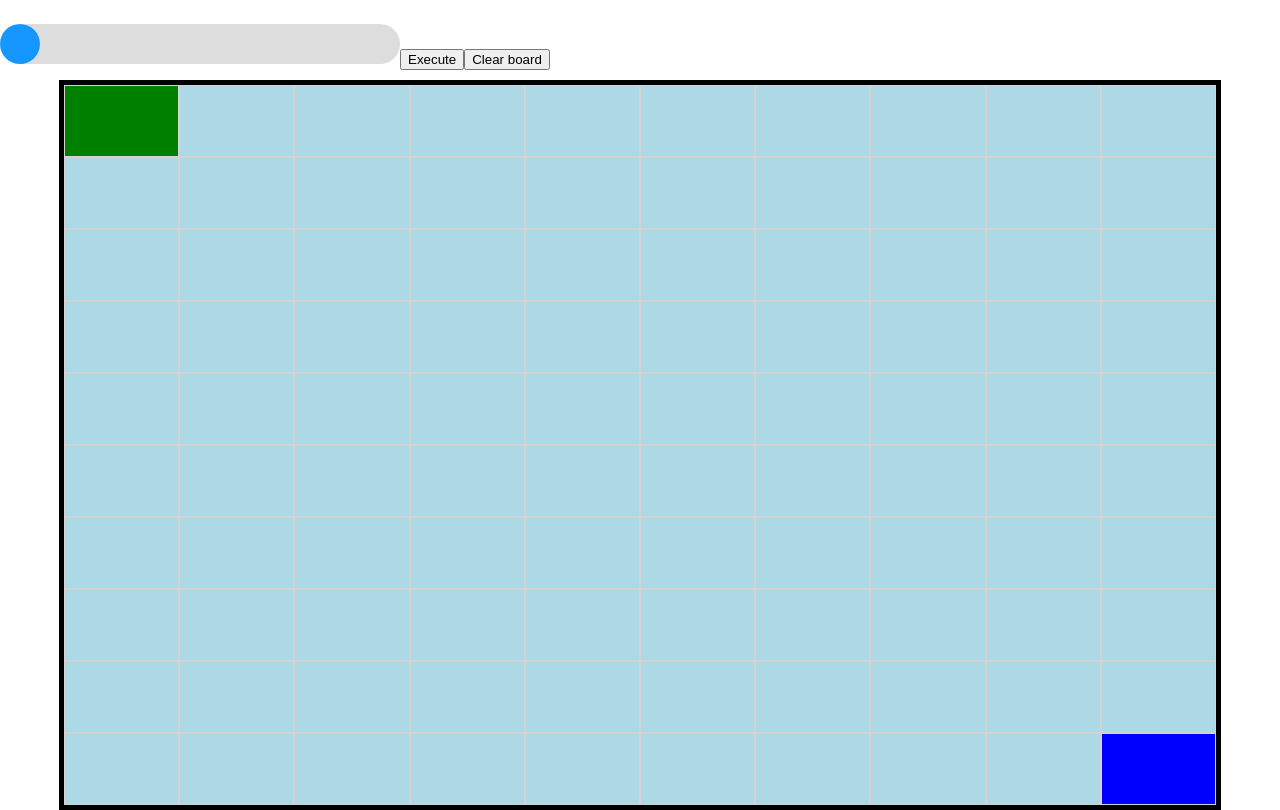
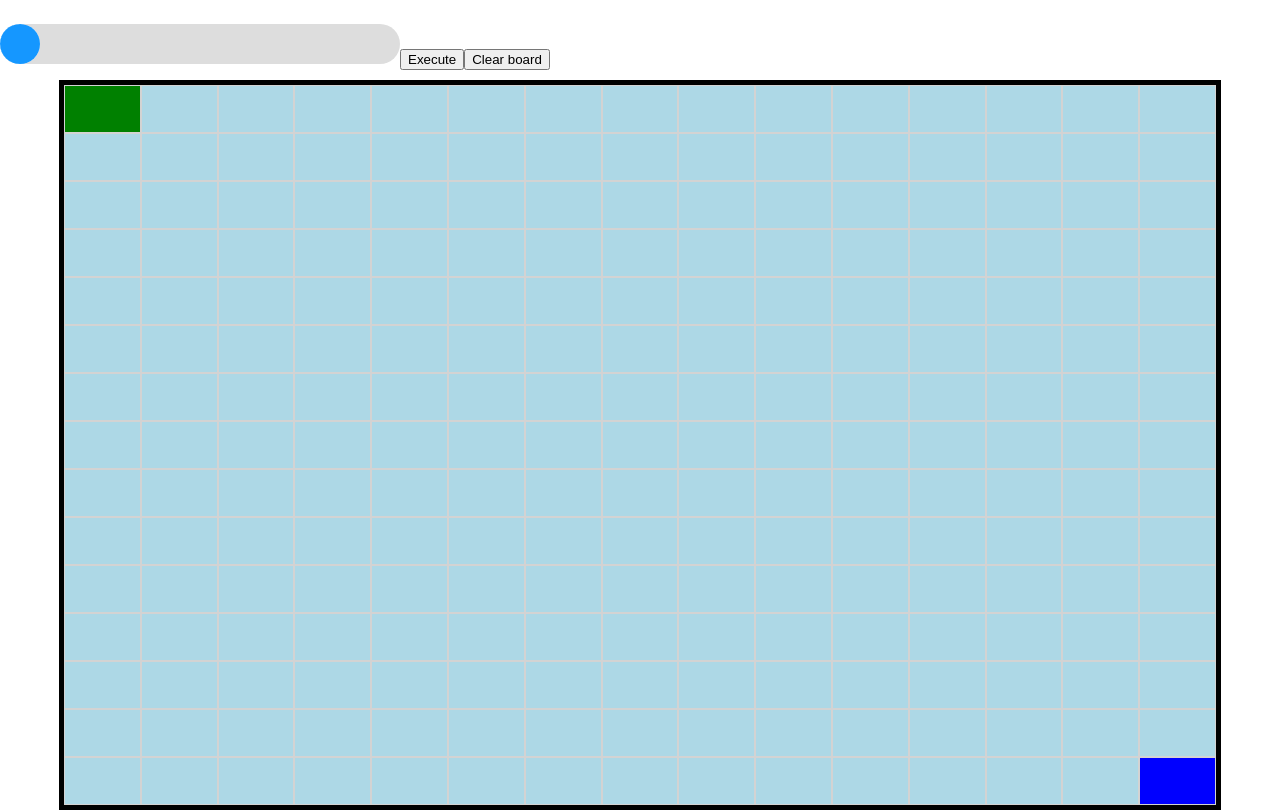
Before and after one commit to NenkoPakov/AlgorithmsVisualizer, a React (Create React App) app: page / in a window 1280 px wide. Built offline with nearby package versions, Linux system fonts and the light colour scheme.

Commit message:
Implemented functionality for showing priority of the visited and path nodes

```diff
--- a/src/App.tsx
+++ b/src/App.tsx
@@ -4,7 +4,7 @@ import React, { useEffect, useRef, useState } from 'react';
 import RangeSlider from './components/RangeSlider';
 
 function App() {
-  const INITIAL_SIZE = 10;
+  const INITIAL_SIZE = 15;
 
   const [boardSize, setBoardSize] = useState<number>(0);
   const [rows, setRows] = useState(INITIAL_SIZE);
--- a/src/components/Board.tsx
+++ b/src/components/Board.tsx
@@ -2,10 +2,11 @@ import Cell from './Cell';
 import React, { ReducerAction, useCallback, useEffect, useRef, useState } from 'react';
 import styled from 'styled-components';
 import breadthFirstSearch from '../services/breadthFirstSearch';
-import { Props } from '../interfaces/Board.interface';
+import { ComeFrom, ComeFromData, Props } from '../interfaces/Board.interface';
 import { NodeType, INodeFactory, Node, } from '../interfaces/Cell.interface';
 import Free from './Free';
 import BoardProvider, { useBoard, useBoardUpdate } from './BoardContext';
+import greedyBestFirstSearch from '../services/greedyBestFirstSearch';
 
 const TIMEOUT_MILLISECONDS = 10;
 
@@ -40,13 +41,26 @@ border:1px solid black;
 flex-grow:1;
 `;
 
-const getMatrixInitValue = (size: number) => {
+const getBooleanMatrixInitValue = (size: number) => {
     let initMatrix: boolean[][] = Array(size);
 
     for (let row = 0; row < size; row++) {
         initMatrix[row] = Array(size);
         for (let col = 0; col < size; col++) {
             initMatrix[row][col] = false;
+        }
+    }
+
+    return initMatrix
+};
+
+const getNumericMatrixInitValue = (size: number) => {
+    let initMatrix: number[][] = Array(size);
+
+    for (let row = 0; row < size; row++) {
+        initMatrix[row] = Array(size);
+        for (let col = 0; col < size; col++) {
+            initMatrix[row][col] = 0;
         }
     }
 
@@ -91,40 +105,52 @@ const generateWall = (targetNode: Node, wallStartNode: Node, wallNodes: boolean[
 }
 
 const destroyWall = (targetNode: Node, wallStartNode: Node, wallNodes: boolean[][]) => {
-    const proposedNodes: Node[] = [];
+    const destroyedNodes: Node[] = [];
 
-    let { row: targetRow, col: targetCol } = targetNode;
-    let { row: previousNodeRow, col: previousNodeCol } = wallStartNode;
+    // let { row: targetRow, col: targetCol } = targetNode;
+    // let { row: previousNodeRow, col: previousNodeCol } = wallStartNode;
 
-    let verticalDirectionSign = previousNodeRow > targetRow ? -1 : +1;
-    let horizontalDirectionSign = previousNodeCol > targetCol ? -1 : +1;
+    // let colDifference = previousNodeCol - targetCol;
+    // let rowDifference = previousNodeRow - targetRow;
 
-    while (previousNodeRow != targetRow && previousNodeCol != targetCol) {
-        previousNodeRow += verticalDirectionSign;
-        previousNodeCol += horizontalDirectionSign;
+    // let verticalDirectionSign = rowDifference > 0 ? -1 : +1;
+    // let horizontalDirectionSign = colDifference > 0 ? -1 : +1;
 
-        if (wallNodes[previousNodeRow][previousNodeCol]) {
-            proposedNodes.push({ row: previousNodeRow, col: previousNodeCol });
-        }
-    }
+    // if(Math.abs(colDifference)>Math.abs(rowDifference)){
+    //     previousNodeCol += horizontalDirectionSign;
+    // }
 
-    while (previousNodeRow != targetRow) {
-        previousNodeRow += verticalDirectionSign;
 
-        if (wallNodes[previousNodeRow][previousNodeCol]) {
-            proposedNodes.push({ row: previousNodeRow, col: previousNodeCol });
-        }
-    }
 
-    while (previousNodeCol != targetCol) {
-        previousNodeCol += horizontalDirectionSign;
 
-        if (wallNodes[previousNodeRow][previousNodeCol]) {
-            proposedNodes.push({ row: previousNodeRow, col: previousNodeCol });
-        }
-    }
 
-    return proposedNodes;
+
+    // while (previousNodeRow != targetRow && previousNodeCol != targetCol) {
+    //     previousNodeRow += verticalDirectionSign;
+    //     previousNodeCol += horizontalDirectionSign;
+
+    //     if (wallNodes[previousNodeRow][previousNodeCol]) {
+    //         proposedNodes.push({ row: previousNodeRow, col: previousNodeCol });
+    //     }
+    // }
+
+    // while (previousNodeRow != targetRow) {
+    //     previousNodeRow += verticalDirectionSign;
+
+    //     if (wallNodes[previousNodeRow][previousNodeCol]) {
+    //         proposedNodes.push({ row: previousNodeRow, col: previousNodeCol });
+    //     }
+    // }
+
+    // while (previousNodeCol != targetCol) {
+    //     previousNodeCol += horizontalDirectionSign;
+
+    //     if (wallNodes[previousNodeRow][previousNodeCol]) {
+    //         proposedNodes.push({ row: previousNodeRow, col: previousNodeCol });
+    //     }
+    // }
+
+    // return proposedNodes;
 }
 
 const matrixDeepCopy = (matrix: boolean[][]) => {
@@ -134,12 +160,12 @@ const matrixDeepCopy = (matrix: boolean[][]) => {
 interface State {
     startNode: Node,
     finishNode: Node,
-    wallSelectionStartNode: Node,
     wallNodes: boolean[][],
     visitedNodes: boolean[][],
+    nodeValues: number[][],
     pathNodes: boolean[][],
+    wallSelectionStartNode: Node,
     proposedWall: Node[],
-    comeFrom: { [name: string]: string | undefined },
     foundPath: Node[],
     draggedNodePosition: Node,
 }
@@ -149,7 +175,7 @@ export const ActionTypes = {
     CLEAR_SOLUTION: 'clearSolution',
     SET_VISITED_NODE: 'setVisitedNode',
     SET_PATH_NODE: 'setPathNode',
-    SET_COME_FROM: 'setComeFrom',
+    SET_NODE_VALUE: 'setNodeValue',
     SET_DRAGGED_NODE_POSITION: 'setDraggedNodePosition',
     SET_START_NODE: 'setStartNode',
     SET_FINISH_NODE: 'setFinishNode',
@@ -172,7 +198,6 @@ function reducer(state: State, action: any) {
 
         case ActionTypes.SET_VISITED_NODE:
             let { row: visitedRow, col: visitedCol }: Node = action.payload;
-
             state.visitedNodes[visitedRow][visitedCol] = true;
 
             return { ...state, visitedNodes: state.visitedNodes };
@@ -184,8 +209,12 @@ function reducer(state: State, action: any) {
 
             return { ...state, pathNodes: state.pathNodes };
 
-        case ActionTypes.SET_COME_FROM:
-            return { ...state, comeFrom: action.payload };
+        case ActionTypes.SET_NODE_VALUE:
+            let { row: nodeValueRow, col: nodeValueCol }: Node = action.payload.node;
+
+            state.nodeValues[nodeValueRow][nodeValueCol] = action.payload.value;
+
+            return { ...state, nodeValues: state.nodeValues };
 
         case ActionTypes.SET_DRAGGED_NODE_POSITION:
             if (state.draggedNodePosition.row != action.payload.row || state.draggedNodePosition.col != action.payload.col) {
@@ -256,7 +285,7 @@ function reducer(state: State, action: any) {
             if (state.wallSelectionStartNode.row != -1 && state.wallSelectionStartNode.col != -1) {
                 const changedNodes: Node[] = generateWall(action.payload.node, state.wallSelectionStartNode, state.wallNodes);
 
-                changedNodes.map(node => state.wallNodes[node.row][node.col] = action.payload.isUnmarkAction?false:true);
+                changedNodes.map(node => state.wallNodes[node.row][node.col] = action.payload.isUnmarkAction ? false : true);
                 return { ...state, proposedWall: changedNodes, wallNodeMatrix: state.wallNodes };
             }
 
@@ -267,56 +296,62 @@ function reducer(state: State, action: any) {
 
 function Board({ size }: Props) {
     const initState = {
-        wallNodes: getMatrixInitValue(size),
-        visitedNodes: getMatrixInitValue(size),
-        pathNodes: getMatrixInitValue(size),
         startNode: { row: 0, col: 0 },
         finishNode: { row: size - 1, col: size - 1 },
-        isMousePressed: false,
+        wallNodes: getBooleanMatrixInitValue(size),
+        visitedNodes: getBooleanMatrixInitValue(size),
+        nodeValues: getNumericMatrixInitValue(size),
+        pathNodes: getBooleanMatrixInitValue(size),
+        wallSelectionStartNode: { row: -1, col: -1 },
         proposedWall: [],
-        wallSelectionStartNode: { row: -1, col: -1 },
-        comeFrom: {},
         foundPath: [],
         draggedNodePosition: { row: -1, col: -1 },
     }
 
     const [state, dispatch] = React.useReducer(reducer, initState);
 
-    const extractSolutionData = (comeFrom: { [name: string]: string | undefined }, startNode: Node, finishNode: Node) => {
+    const extractSolutionData = (comeFrom: ComeFrom, startNode: Node, finishNode: Node) => {
         // the algorithm has been updated again, so we have to clear the latest found path
         if (state.visitedNodes.some(row => row.includes(true))) {
-            dispatch({ type: ActionTypes.CLEAR_SOLUTION, payload: getMatrixInitValue(size) });
+            dispatch({ type: ActionTypes.CLEAR_SOLUTION, payload: getBooleanMatrixInitValue(size) });
         }
 
-        const recentlyVisitedNodes: Node[] = Object.keys(comeFrom).map(node => {
-            let currentNodeData = node.split('-');
-            let row = parseInt(currentNodeData[0]);
-            let col = parseInt(currentNodeData[1]);
+        const recentlyVisitedNodes: { node: Node, value: number }[] = Object.keys(comeFrom).map(currentKey => {
+            let currentKeyData = currentKey.split('-');
+            let row = parseInt(currentKeyData[0]);
+            let col = parseInt(currentKeyData[1]);
 
-            return { row: row, col: col };
+            let value: number = comeFrom[currentKey].value;
+
+            return { node: { row, col }, value };
         });
 
         recentlyVisitedNodes.forEach((node, i) => {
-            setTimeout(
-                () => dispatch({ type: ActionTypes.SET_VISITED_NODE, payload: node }),
+            setTimeout(() => {
+                dispatch({ type: ActionTypes.SET_VISITED_NODE, payload: node.node });
+                dispatch({ type: ActionTypes.SET_NODE_VALUE, payload: node });
+            },
                 i * TIMEOUT_MILLISECONDS
             )
         });
 
 
         //go through each node from comeFrom until the startNode is not reached
-        let currentNode: string | undefined = comeFrom[`${finishNode.row}-${finishNode.col}`];
+        let currentNode: ComeFromData = comeFrom[`${finishNode.row}-${finishNode.col}`];
+
         let startNodeText: string = `${startNode.row}-${startNode.col}`;
         const path: Node[] = [];
 
-        while (currentNode != startNodeText && currentNode) {
-            let currentNodeData = currentNode.split('-');
-            let row = parseInt(currentNodeData[0]);
-            let col = parseInt(currentNodeData[1]);
+        while (currentNode.parent != startNodeText && currentNode) {
+            let parent: string = currentNode.parent!;
 
-            path.push({ row: row, col: col });
+            let parentData = parent.split('-');
+            let row = parseInt(parentData[0]);
+            let col = parseInt(parentData[1]);
 
-            currentNode = comeFrom[currentNode];
+            path.push({ row, col });
+
+            currentNode = comeFrom[parent];
         }
         path.forEach((node, i) => {
             setTimeout(
@@ -329,15 +364,15 @@ function Board({ size }: Props) {
 
     const executeAlgorithm = async () => {
         clearTimers();
-
-        const comeFrom = await breadthFirstSearch(state.wallNodes, state.startNode, state.finishNode);
-        dispatch({ type: ActionTypes.SET_COME_FROM, payload: comeFrom });
+        const comeFrom = await greedyBestFirstSearch(state.wallNodes, state.startNode, state.finishNode);
+        // const comeFrom = await breadthFirstSearch(state.wallNodes, state.startNode, state.finishNode);
+        // dispatch({ type: ActionTypes.SET_COME_FROM, payload: comeFrom });
         extractSolutionData(comeFrom, state.startNode, state.finishNode);
     };
 
     const clearMatrix = () => {
         clearTimers();
-        dispatch({ type: ActionTypes.CLEAR_MATRIX, payload: getMatrixInitValue(size) })
+        dispatch({ type: ActionTypes.CLEAR_MATRIX, payload: getBooleanMatrixInitValue(size) })
     };
 
     return (
@@ -354,6 +389,7 @@ function Board({ size }: Props) {
 
                             return <Cell
                                 key={`board-cell-${rowIndex}-${colIndex}`}
+                                value={state.nodeValues[rowIndex][colIndex]}
                                 isVisited={state.visitedNodes[rowIndex][colIndex]}
                                 isWall={state.wallNodes[rowIndex][colIndex]}
                                 isPartOfThePath={state.pathNodes[rowIndex][colIndex]}
--- a/src/components/Cell.tsx
+++ b/src/components/Cell.tsx
@@ -5,7 +5,7 @@ import { memo } from 'react';
 
 const Cell =
   memo(
-    ({ isVisited, isWall, isPartOfThePath, isStart, isFinish, row, col, dispatch }: INodeFactory) => {
+    ({value, isVisited, isWall, isPartOfThePath, isStart, isFinish, row, col, dispatch }: INodeFactory) => {
       const key: string = `${row}-${col}`;
 
       const getCellType = () => {
@@ -22,7 +22,7 @@ const Cell =
                   : 'free';
       }
 
-      return createNode(row, col, getCellType(), dispatch);
+      return createNode(value, row, col, getCellType(), dispatch);
     }
     , (prevProps, nextProps) => JSON.stringify(prevProps) === JSON.stringify(nextProps));
 
--- a/src/components/Free.tsx
+++ b/src/components/Free.tsx
@@ -1,12 +1,13 @@
 import React from 'react';
 import styled from 'styled-components'
-import { NodeBase } from '../global';
+import { NodeBase, NodeText } from '../global';
 import { IFreeNode, } from '../interfaces/Cell.interface';
 import { ActionTypes } from './Board';
 import { useBoard, useBoardUpdate } from './BoardContext';
 
 const FreeNode = styled.div<any>`
 ${NodeBase};
+${NodeText}
 background-color:${(props: IFreeNode) => props.isVisited ? 'yellow' : props.isPartOfThePath ? 'white' : 'lightblue'};
 transition: background-color 1s ease-out ;
 
@@ -15,7 +16,7 @@ transition: background-color 1s ease-out ;
 }
 `;
 
-function Free({ row, col, isVisited, isPartOfThePath, dispatch }: IFreeNode) {
+function Free({ value, row, col, isVisited, isPartOfThePath, dispatch }: IFreeNode) {
   const { isDrawingWall, isUnmarkAction } = useBoard();
   const { handleWallDrawingEvent, handleUnmarkEvent } = useBoardUpdate();
 
@@ -34,7 +35,7 @@ function Free({ row, col, isVisited, isPartOfThePath, dispatch }: IFreeNode) {
         dispatch({ type: ActionTypes.UNMARK_WALL_NODE, payload: { row, col } });
       } else if (e.button === 2) {
         handleWallDrawingEvent();
-        dispatch({ type: ActionTypes.STOP_WALL_SELECTION});
+        dispatch({ type: ActionTypes.STOP_WALL_SELECTION });
       }
     } else {
       if (e.button === 0) {
@@ -53,10 +54,12 @@ function Free({ row, col, isVisited, isPartOfThePath, dispatch }: IFreeNode) {
     isVisited={isVisited}
     isPartOfThePath={isPartOfThePath}
     onDragOver={(e: MouseEvent) => onDragOver(e)}
-    onContextMenu = {(e: MouseEvent) => handleClick(e)}
-    onClick={(e: MouseEvent) =>handleClick(e)}
+    onContextMenu={(e: MouseEvent) => handleClick(e)}
+    onClick={(e: MouseEvent) => handleClick(e)}
     onMouseEnter={() => dispatch({ type: ActionTypes.GENERATE_PROPOSAL_WALL, payload: { node: { row, col }, isUnmarkAction } })}
-  />
+  >
+    {value}
+  </FreeNode>
 
 };
 
--- a/src/global.js
+++ b/src/global.js
@@ -13,7 +13,8 @@ export const NodeText = css`
 display: flex;
 justify-content: center;
 align-items:center;
-color:white;
-font-size:2rem;
-font-weight:bold;
+color:black;
+
+font-size:1rem;
+/* font-weight:bold; */
 `;
--- a/src/interfaces/Cell.interface.ts
+++ b/src/interfaces/Cell.interface.ts
@@ -9,11 +9,13 @@ export interface ITargetNode extends INode {
 }
 
 export interface IFreeNode extends INode {
+    value?:number,
     isVisited?: boolean,
     isPartOfThePath?: boolean,
 }
 
 export interface INodeFactory extends INode {
+    value: number,
     isVisited: boolean,
     isWall: boolean,
     isPartOfThePath: boolean,
@@ -25,7 +27,7 @@ export enum NodeType {
     'start', 'finish', 'wall', 'free'
 };
 
-export type NodeColor = 'black'| 'green'| 'blue'| 'lightblue'| 'lightgrey'| 'yellow';
+export type NodeColor = 'black' | 'green' | 'blue' | 'lightblue' | 'lightgrey' | 'yellow';
 
 export interface Node {
     row: number,
--- a/src/services/breadthFirstSearch.tsx
+++ b/src/services/breadthFirstSearch.tsx
@@ -1,20 +1,14 @@
 import { Node } from '../interfaces/Cell.interface';
+import { areEqual, getValidNeighbors } from './common';
 
-const _checkIfIsValidCell = (matrix: boolean[][], row: number, col: number) => {
-    if (row < 0 || col < 0 || row >= matrix.length || col >= matrix[row].length) {
-        return false;
-    }
-
-    return true;
-}
-
-//Clear whole matrix if start or finish nodes are over new area or over wall
 const breadthFirstSearch = async (wallMatrix: boolean[][], startNode: Node, finishNode: Node) => {
     let tempMatrix: any = wallMatrix.map((row: boolean[], rowIndex: number) => row.map((isWall: boolean, colIndex: number) => {
         return {
-            row: rowIndex, col: colIndex, isVisited: false, isWall:
+            row: rowIndex,
+            col: colIndex,
+            isVisited: false,
             //ensure finish node is not marked with true in wallNodes matrix
-                (finishNode.row == rowIndex && finishNode.col == colIndex ? false : isWall)
+            isWall: (finishNode.row == rowIndex && finishNode.col == colIndex ? false : isWall)
         }
     }));
 
@@ -24,36 +18,20 @@ const breadthFirstSearch = async (wallMatrix: boolean[][], startNode: Node, fini
     const comeFrom: { [name: string]: string | undefined } = {};
     comeFrom[`${startNode.row}-${startNode.col}`] = undefined;
 
-    while (frontier.length) {
+    let isTargetFound = false;
+
+    while (frontier.length && !isTargetFound) {
         const currentNode: Node = frontier.shift()!;
 
         tempMatrix[currentNode.row][currentNode.col].isVisited = true;
-        const graphNeighbors: Node[] = [];
-
-        if (_checkIfIsValidCell(wallMatrix, currentNode.row - 1, currentNode.col)) {
-            graphNeighbors.push({ row: currentNode.row - 1, col: currentNode.col });
-        }
-
-        if (_checkIfIsValidCell(wallMatrix, currentNode.row + 1, currentNode.col)) {
-            graphNeighbors.push({ row: currentNode.row + 1, col: currentNode.col });
-        }
-
-        if (_checkIfIsValidCell(wallMatrix, currentNode.row, currentNode.col - 1)) {
-            graphNeighbors.push({ row: currentNode.row, col: currentNode.col - 1 });
-        }
-
-        if (_checkIfIsValidCell(wallMatrix, currentNode.row, currentNode.col + 1)) {
-            graphNeighbors.push({ row: currentNode.row, col: currentNode.col + 1 });
-        }
+        const graphNeighbors: Node[] = getValidNeighbors(tempMatrix, currentNode);
 
         graphNeighbors.forEach(neighbor => {
-            const neighborNode = tempMatrix[neighbor.row][neighbor.col];
-            if (comeFrom.hasOwnProperty(`${neighbor.row}-${neighbor.col}`) || neighborNode.isVisited || neighborNode.isWall || neighborNode.isFinish || neighborNode.isStart) {
-                return;
-            }
+            frontier.push(neighbor);
+            tempMatrix[neighbor.row][neighbor.col].isVisited = true;
+            comeFrom[`${neighbor.row}-${neighbor.col}`] = `${currentNode.row}-${currentNode.col}`
 
-            frontier.push(neighbor);
-            comeFrom[`${neighbor.row}-${neighbor.col}`] = `${currentNode.row}-${currentNode.col}`
+            if (areEqual(neighbor, finishNode)) isTargetFound = true;
         });
     }
 
--- /dev/null
+++ b/src/services/common.tsx
@@ -0,0 +1,40 @@
+import { Node } from '../interfaces/Cell.interface';
+
+export const getValidNeighbors = (matrix: any, currentNode: Node) => {
+    const graphNeighbors: Node[] = [];
+
+    const possibleNeighborsDirections = {
+        up: { row: -1, col: 0 },
+        right: { row: 0, col: +1 },
+        down: { row: +1, col: 0 },
+        left: { row: 0, col: -1 },
+    };
+
+    Object.values(possibleNeighborsDirections).forEach(({ row: rowDirection, col: colDirection }) => {
+        let contenderRow = currentNode.row + rowDirection;
+        let contenderCol = currentNode.col + colDirection;
+
+        if (!checkIfIsValidCell(matrix, contenderRow, contenderCol)) return;
+
+        graphNeighbors.push({ row: contenderRow, col: contenderCol });
+    })
+
+    return graphNeighbors;
+};
+
+export const checkIfIsValidCell = (matrix: any, row: number, col: number) => {
+    return isInside(row, col, matrix) &&
+        !matrix[row][col].isVisited &&
+        !matrix[row][col].isWall;
+}
+
+export const areEqual = (firstNode: Node, secondNode: Node) => {
+    return firstNode.row === secondNode.row && firstNode.col === secondNode.col
+};
+
+function isInside(row: number, col: number, matrix: any) {
+    return row >= 0 &&
+        col >= 0 &&
+        row < matrix.length &&
+        col < matrix[row].length;
+}
--- /dev/null
+++ b/src/services/greedyBestFirstSearch.tsx
@@ -0,0 +1,54 @@
+import { ComeFrom } from '../interfaces/Board.interface';
+import { Node } from '../interfaces/Cell.interface';
+import { getValidNeighbors, areEqual } from './common';
+
+const heuristic = (targetNode: Node, currentNode: Node) => {
+    let { row: targetRow, col: targetCol } = targetNode;
+    let { row: currentRow, col: currentCol } = currentNode;
+
+    // Manhattan distance on a square grid
+    return Math.abs(targetRow - currentRow) + Math.abs(targetCol - currentCol);
+}
+
+const greedyBestFirstSearch = async (wallMatrix: boolean[][], startNode: Node, finishNode: Node) => {
+    let tempMatrix: any = wallMatrix.map((row: boolean[], rowIndex: number) => row.map((isWall: boolean, colIndex: number) => {
+        return {
+            row: rowIndex,
+            col: colIndex,
+            isVisited: false,
+            //ensure finish node is not marked with true in wallNodes matrix
+            isWall: (finishNode.row == rowIndex && finishNode.col == colIndex ? false : isWall)
+        }
+    }));
+
+    const frontier: { node: Node, priority: number }[] = [];
+    frontier.push({ node: startNode, priority: 0 });
+
+    const comeFrom: ComeFrom = {};
+    comeFrom[`${startNode.row}-${startNode.col}`] = { parent: undefined, value: heuristic(startNode, finishNode) };
+
+    let isTargetFound = false;
+
+    while (frontier.length && !isTargetFound) {
+        const currentNode: { node: Node, priority: number } = frontier.shift()!;
+
+        tempMatrix[currentNode.node.row][currentNode.node.col].isVisited = true;
+        const graphNeighbors: Node[] = getValidNeighbors(tempMatrix, currentNode.node);
+
+        graphNeighbors.forEach(neighbor => {
+            tempMatrix[neighbor.row][neighbor.col].isVisited = true;
+
+            const priority = heuristic(finishNode, neighbor);
+            frontier.push({ node: neighbor, priority });
+            comeFrom[`${neighbor.row}-${neighbor.col}`] = { parent: `${currentNode.node.row}-${currentNode.node.col}`, value: priority }
+
+            if (areEqual(neighbor, finishNode)) isTargetFound = true;
+        });
+
+        frontier.sort((prev, next) => prev.priority - next.priority);
+    }
+
+    return comeFrom;
+};
+
+export default greedyBestFirstSearch;
```
Also changed, not shown: src/factories/NodeFactory.tsx (+4 -4 lines), src/interfaces/Board.interface.ts (+10 -3 lines).
